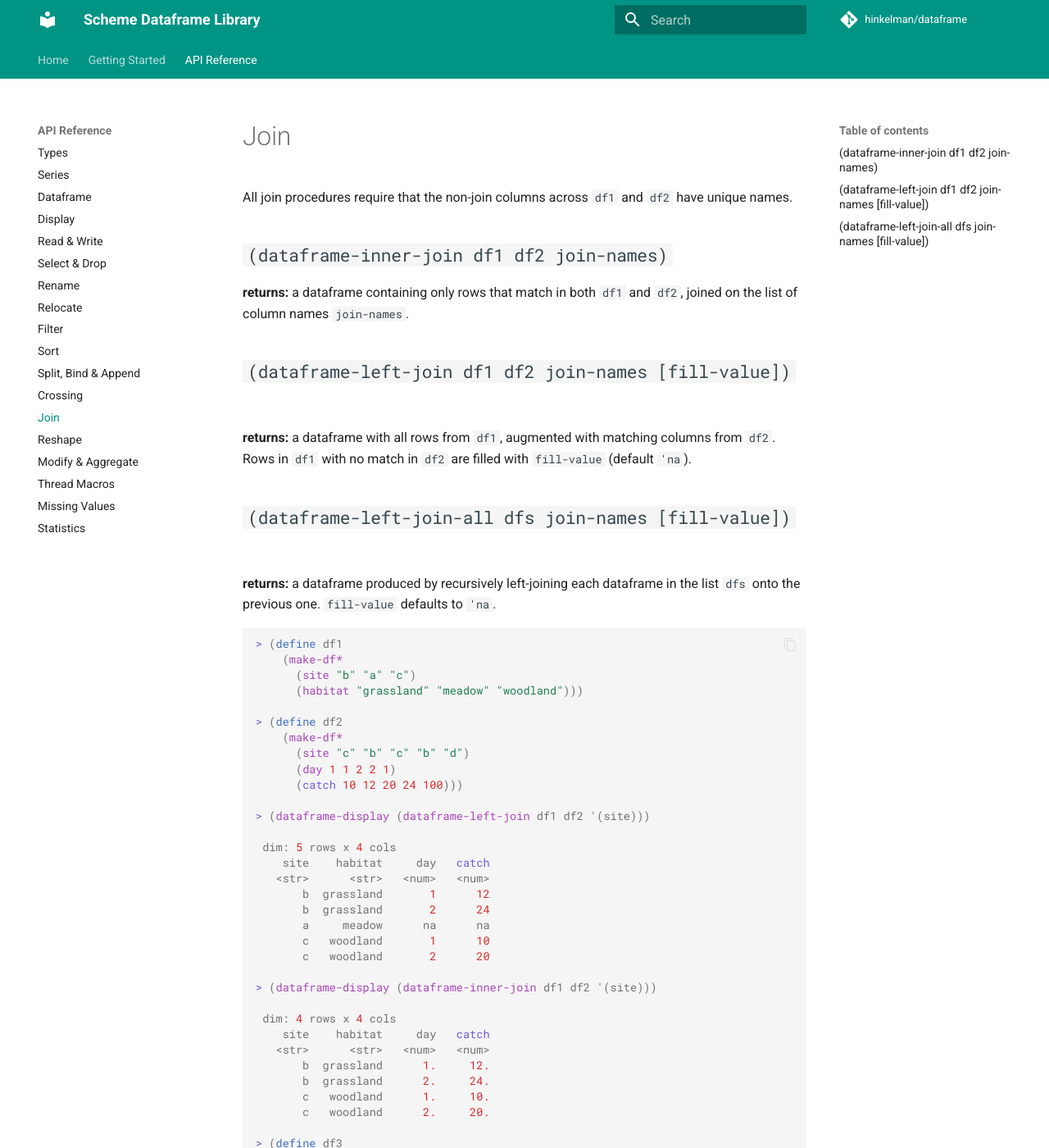
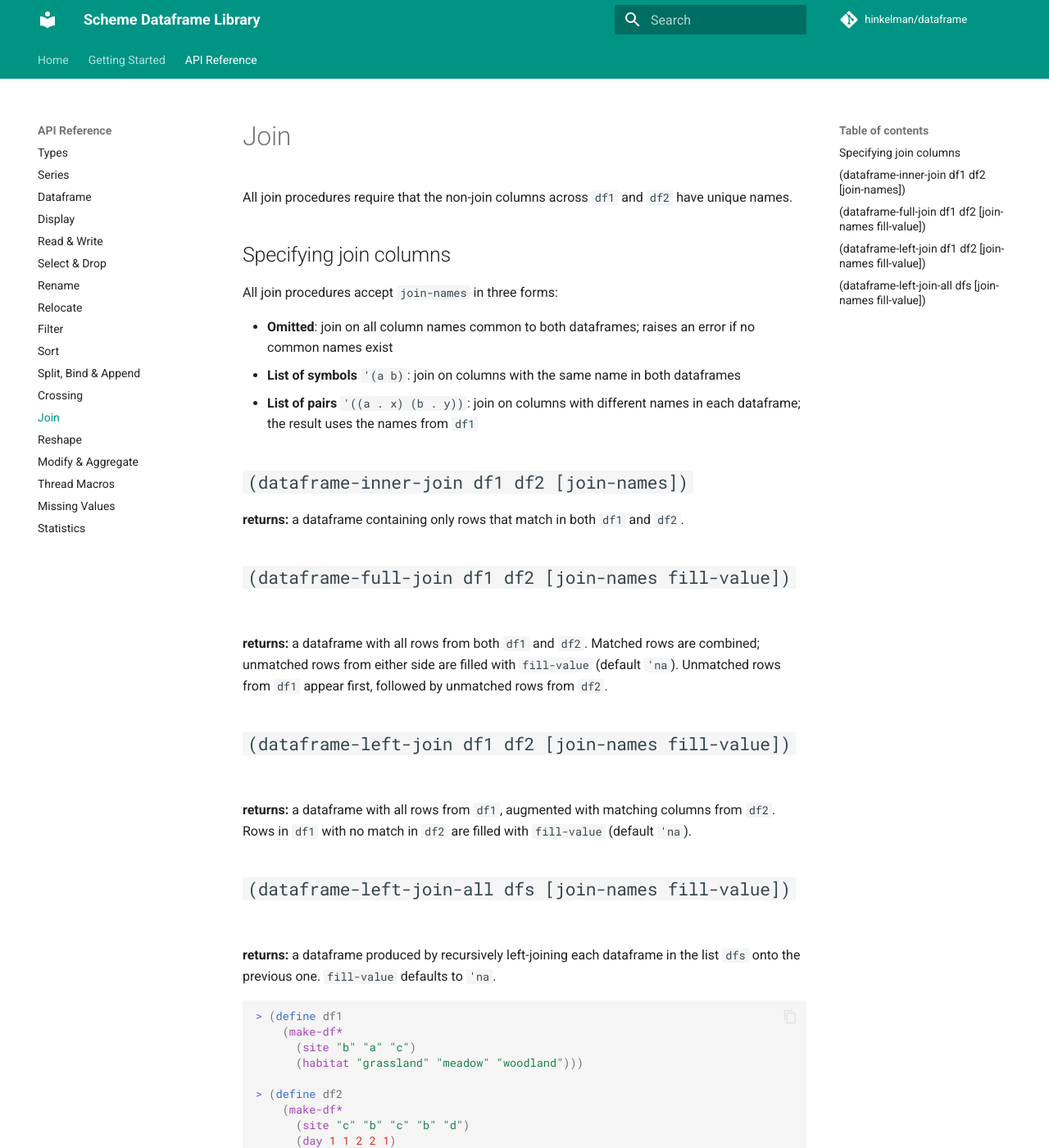
Before and after one commit to hinkelman/dataframe, an MkDocs documentation site: the page built from docs/api/join.md, in a window 1280 px wide and 1400 px high. Shown: the whole window at 82% size. Built offline with MkDocs 1.6.1 and Material for MkDocs 9.7.7, drawn with Linux system fonts in a browser that asks for light colours; comment, search, counter and statistics services are not loaded; some of the changed text lies outside the part shown.

Commit message:
Update join procedures and add dataframe-full-join

````diff
--- a/docs/api/join.md
+++ b/docs/api/join.md
@@ -2,15 +2,27 @@
 
 All join procedures require that the non-join columns across `df1` and `df2` have unique names.
 
-## `(dataframe-inner-join df1 df2 join-names)`
+## Specifying join columns
 
-**returns:** a dataframe containing only rows that match in both `df1` and `df2`, joined on the list of column names `join-names`.
+All join procedures accept `join-names` in three forms:
 
-## `(dataframe-left-join df1 df2 join-names [fill-value])`
+- **Omitted**: join on all column names common to both dataframes; raises an error if no common names exist
+- **List of symbols** `'(a b)`: join on columns with the same name in both dataframes
+- **List of pairs** `'((a . x) (b . y))`: join on columns with different names in each dataframe; the result uses the names from `df1`
+
+## `(dataframe-inner-join df1 df2 [join-names])`
+
+**returns:** a dataframe containing only rows that match in both `df1` and `df2`.
+
+## `(dataframe-full-join df1 df2 [join-names fill-value])`
+
+**returns:** a dataframe with all rows from both `df1` and `df2`. Matched rows are combined; unmatched rows from either side are filled with `fill-value` (default `'na`). Unmatched rows from `df1` appear first, followed by unmatched rows from `df2`.
+
+## `(dataframe-left-join df1 df2 [join-names fill-value])`
 
 **returns:** a dataframe with all rows from `df1`, augmented with matching columns from `df2`. Rows in `df1` with no match in `df2` are filled with `fill-value` (default `'na`).
 
-## `(dataframe-left-join-all dfs join-names [fill-value])`
+## `(dataframe-left-join-all dfs [join-names fill-value])`
 
 **returns:** a dataframe produced by recursively left-joining each dataframe in the list `dfs` onto the previous one. `fill-value` defaults to `'na`.
 
@@ -26,6 +38,8 @@ All join procedures require that the non-join columns across `df1` and `df2` hav
       (day 1 1 2 2 1)
       (catch 10 12 20 24 100)))
 
+;; left join: "a" has no match in df2, so day and catch are filled with 'na
+;; "d" exists only in df2 and is dropped
 > (dataframe-display (dataframe-left-join df1 df2 '(site)))
 
  dim: 5 rows x 4 cols
@@ -37,6 +51,7 @@ All join procedures require that the non-join columns across `df1` and `df2` hav
        c   woodland       1      10
        c   woodland       2      20
 
+;; inner join: only sites present in both are retained
 > (dataframe-display (dataframe-inner-join df1 df2 '(site)))
 
  dim: 4 rows x 4 cols
@@ -47,26 +62,71 @@ All join procedures require that the non-join columns across `df1` and `df2` hav
        c   woodland      1.     10.
        c   woodland      2.     20.
 
+;; full join: all sites from both; "a" gets na for day/catch, "d" gets na for habitat
+> (dataframe-display (dataframe-full-join df1 df2 '(site)))
+
+ dim: 6 rows x 4 cols
+    site    habitat     day   catch
+   <str>      <str>   <num>   <num>
+       b  grassland       1      12
+       b  grassland       2      24
+       a     meadow      na      na
+       c   woodland       1      10
+       c   woodland       2      20
+       d         na       1     100
+
+;; omitting join-names auto-detects 'site as the only common column
+> (dataframe-equal?
+    (dataframe-left-join df1 df2)
+    (dataframe-left-join df1 df2 '(site)))
+#t
+
+;; two-column key
 > (define df3
     (make-df*
-      (first "sam" "bob" "bob" "dan")
-      (last "son" "ert" "ert" "man")
-      (age 10 20 20 40)))
+      (first "sam" "bob" "sam" "dan")
+      (last  "son" "ert" "jam" "man")
+      (age 10 20 30 40)))
 
 > (define df4
     (make-df*
-      (first "sam" "bob" "bob" "dan")
-      (last "son" "ert" "ert" "man")
-      (game 1 1 2 1)
-      (goals 0 1 3 2)))
+      (first "sam" "bob" "dan" "bob")
+      (last "son" "ert" "man" "ert")
+      (game 1 1 1 2)
+      (goals 0 1 2 3)))
 
-> (dataframe-display (dataframe-left-join df4 df3 '(first last)))
+> (dataframe-display (dataframe-left-join df3 df4 '(first last)))
 
- dim: 4 rows x 5 cols
-   first    last    game   goals     age
+ dim: 5 rows x 5 cols
+   first    last     age    game   goals
    <str>   <str>   <num>   <num>   <num>
-     sam     son      1.      0.     10.
-     bob     ert      1.      1.     20.
-     bob     ert      2.      3.     20.
-     dan     man      1.      2.     40.
+     sam     son      10       1       0
+     bob     ert      20       1       1
+     bob     ert      20       2       3
+     sam     jam      30      na      na
+     dan     man      40       1       2
+
+;; cross-name join: df2's 'location column corresponds to df1's 'site column
+> (define df5
+    (make-df*
+      (location "c" "b" "c" "b" "d")
+      (day 1 1 2 2 1)
+      (catch 10 12 20 24 100)))
+
+> (dataframe-equal?
+    (dataframe-left-join df1 df5 '((site . location)))
+    (dataframe-left-join df1 df2 '(site)))
+#t
+
+;; custom fill-value
+> (dataframe-display (dataframe-left-join df2 df1 '(site) -999))
+
+ dim: 5 rows x 4 cols
+    site     day   catch    habitat
+   <str>   <num>   <num>      <str>
+       c       1      10   woodland
+       c       2      20   woodland
+       b       1      12  grassland
+       b       2      24  grassland
+       d       1     100      -999
 ```
````
Also changed, not shown: docs/index.md (+1 -1 lines), 7 other files.
